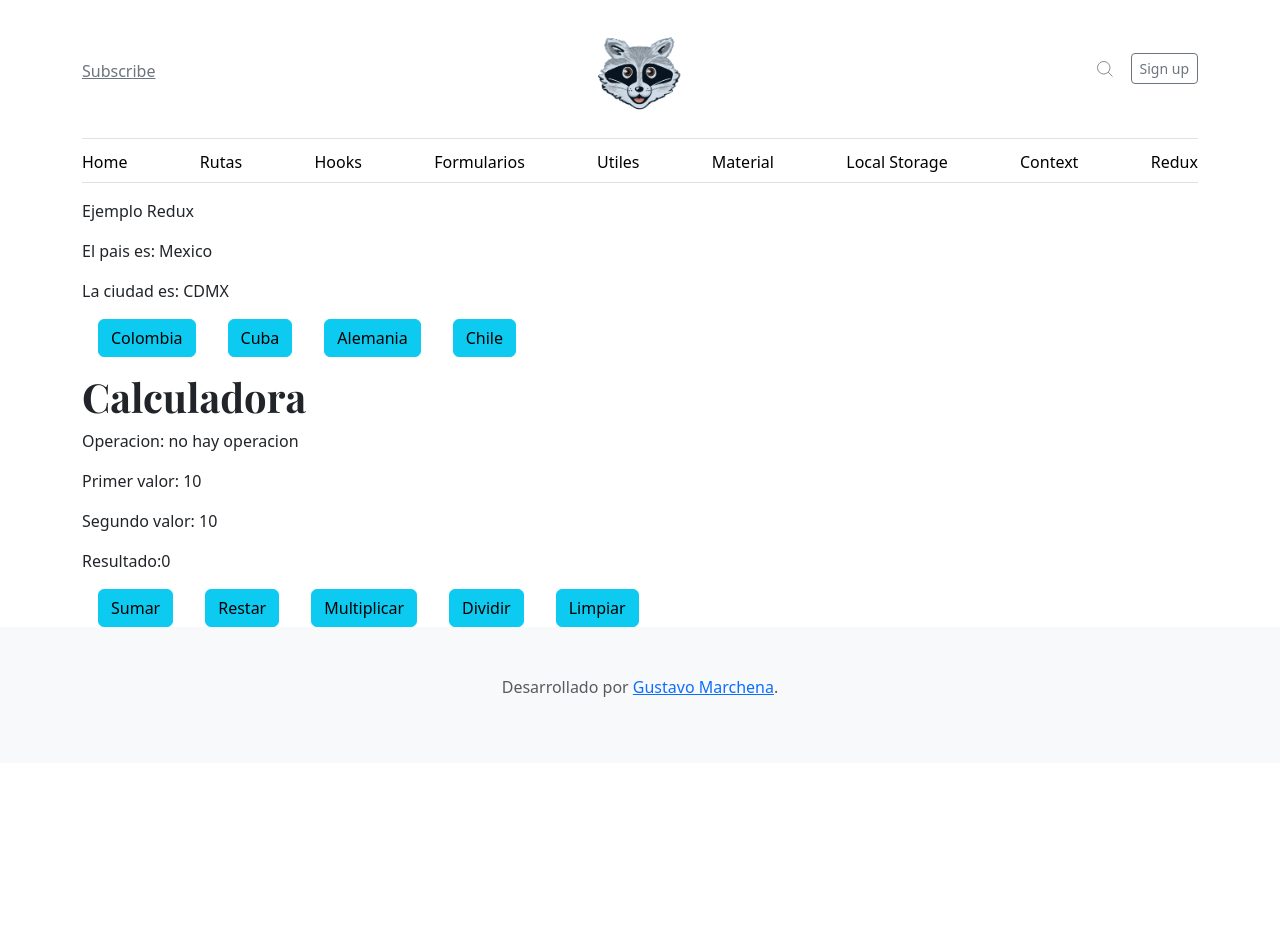
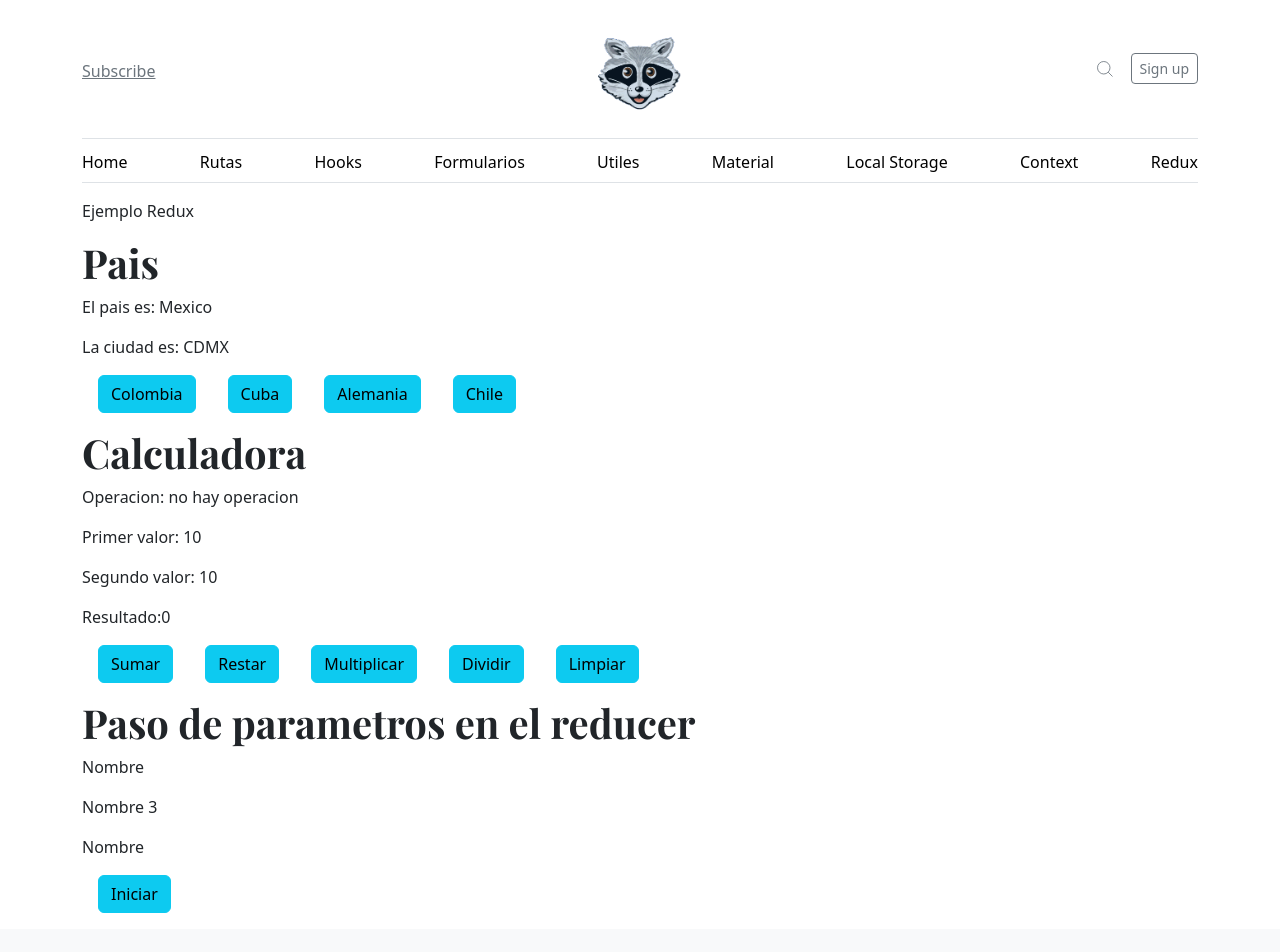
Before and after one commit to versace123mx/react_cesar_cancino_vite_1, a React (Vite) app: page /redux in a window 1280 px wide. Shown: the top 952 px of the page. Before the commit the page ends 800 px from the top, so only its background shows below. Built offline with nearby package versions, Linux system fonts and the light colour scheme; what moment_spanish_locale would draw is missing.

Commit message:
agregando el paso de parametros a redux

```diff
--- a/src/pages/ReduxEjemplo.jsx
+++ b/src/pages/ReduxEjemplo.jsx
@@ -1,14 +1,19 @@
 import { useSelector, useDispatch } from 'react-redux'
 import { cambiarColombia, cambiarCuba, cambiarAlemania, cambiarChile } from '../redux/feactures/procedenciaSlice'
 import { sumar,restar,multiplicar,dividir,resetear } from '../redux/feactures/calculadoraSlice'
+import { iniciarSesion } from '../redux/feactures/parametrosSlice'
+
 function ReduxEjemplo() {
     const procedencia = useSelector((state) => state.procedencia)
     const operacion = useSelector((state) => state.calculadora)
+    const parametros = useSelector((state) => state.parametros)
     const dispatch = useDispatch()
+    console.log(parametros)
 
     return (
         <>
             <p>Ejemplo Redux</p>
+            <h1>Pais</h1>
             <p>El pais es: {procedencia.pais}</p>
             <p>La ciudad es: {procedencia.ciudad}</p>
             <div className='my-3'>
@@ -21,7 +26,7 @@ function ReduxEjemplo() {
                 <button onClick={() => dispatch(cambiarAlemania())} className='btn btn-info mx-3'>Alemania</button>
                 <button onClick={() => dispatch(cambiarChile())} className='btn btn-info mx-3'>Chile</button>
             </div>
-            <div>
+            <div className='my-3'>
                 <h1>Calculadora</h1>
                 <p>Operacion: {operacion.op}</p>
                 <p>Primer valor: {operacion.numero1}</p>
@@ -33,6 +38,13 @@ function ReduxEjemplo() {
                 <button onClick={() => dispatch(dividir())} className='btn btn-info mx-3'>Dividir</button>
                 <button onClick={() => dispatch(resetear())} className='btn btn-info mx-3'>Limpiar</button>
             </div>
+            <div className='my-3'>
+                <h1>Paso de parametros en el reducer</h1>
+                <p>Nombre {parametros.nombre}</p>
+                <p>Nombre {parametros.perfil_id}</p>
+                <p>Nombre {parametros.perfil}</p>
+                <button onClick={() => dispatch(iniciarSesion({nombre:'Gustavo',perfil_id:5,perfil:'admin'}))} className='btn btn-info mx-3'>Iniciar</button>
+            </div>
         </>
     )
 }
--- /dev/null
+++ b/src/redux/feactures/parametrosSlice.jsx
@@ -0,0 +1,28 @@
+import { createSlice } from '@reduxjs/toolkit'
+
+const initialState = {
+    nombre:'',
+    perfil_id:3,
+    perfil:''
+}
+
+//aqui esta el slide que indica la documentacion, se inicializa y se le pasa un nombre
+export const parametrosSlice = createSlice({
+    name:"parametros",//el reducer se debe de llamar en este caso calculadoraReducer para el store
+    initialState,
+    //aqui tenemos los reducer que indica la documentacion, que son las funciones o acciones
+    reducers:{
+        iniciarSesion:(state,datos) => {
+            state.nombre = datos.payload.nombre
+            state.perfil_id = datos.payload.perfil_id
+            state.perfil = datos.payload.perfil
+        }
+    }
+})
+
+//ahora se exportan para convetir en acciones y reducer
+export const {
+    iniciarSesion
+} = parametrosSlice.actions
+
+export default parametrosSlice.reducer
--- a/src/redux/store/store.jsx
+++ b/src/redux/store/store.jsx
@@ -1,10 +1,12 @@
 import { configureStore } from '@reduxjs/toolkit'
 import procedenciaReducer from './../feactures/procedenciaSlice'
 import calculadoraReducer from './../feactures/calculadoraSlice'
+import parametrosReducer from './../feactures/parametrosSlice'
 
 export const store = configureStore({
     reducer:{
         procedencia: procedenciaReducer,
-        calculadora:calculadoraReducer
+        calculadora:calculadoraReducer,
+        parametros:parametrosReducer
     }
 })
```
